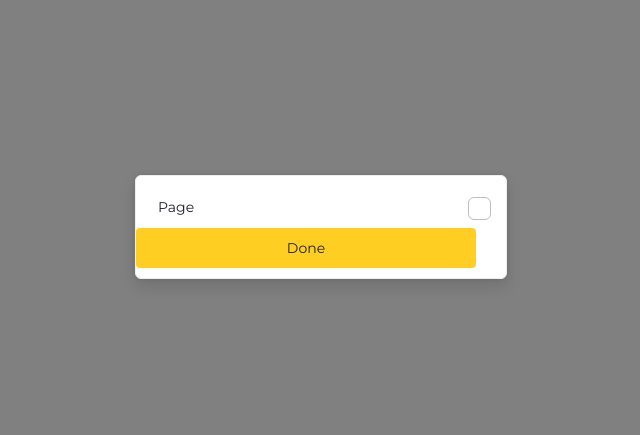
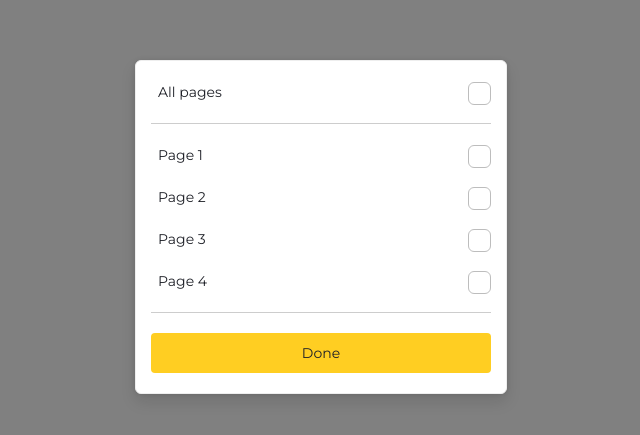
Before and after one commit to HamadiAZ/ellty-frontend, an Angular app: page / in a window 1280 px wide. Shown: the part 173-608 px from the top of the page, without its empty margins (319-959 px from the left). Built offline with nearby package versions, Linux system fonts and the light colour scheme.

Commit message:
feat: :sparkles: adding main page

```diff
--- a/src/app/app.html
+++ b/src/app/app.html
@@ -1,6 +1,22 @@
 <main class="main" style="min-height: 100vh; background-color: gray; display: flex; justify-content: center; align-items: center;">
   <div style="min-width: 370px; width: fit-content;  height: fit-content;display: flex; flex-direction: column; align-items: flex-start; padding: 10px 0px; background: #FFFFFF; border: 1px solid #EEEEEE; box-shadow: 0px 0px 4px rgba(20, 20, 20, 0.1), 0px 8px 15px rgba(20, 20, 20, 0.12); border-radius: 6px;">
-    <app-todo></app-todo>
-    <app-button></app-button>
+
+    <app-todo text="All pages"></app-todo>
+
+    <!-- divider -->
+    <div style="width: calc(100% - 30px); border-bottom: 0.7px solid #CDCDCD; margin: 10px 15px;"></div>
+
+    <app-todo text="Page 1"></app-todo>
+    <app-todo text="Page 2"></app-todo>
+    <app-todo text="Page 3"></app-todo>
+    <app-todo text="Page 4"></app-todo>
+
+    <!-- divider -->
+    <div style="width: calc(100% - 30px); border-bottom: 0.7px solid #CDCDCD; margin: 10px 15px;"></div>
+
+    <!-- button component -->
+    <div style="width: 100%; display: flex; justify-content: center; padding: 10px 15px;">
+      <app-button></app-button>
+    </div>
   </div>
 </main>
```
